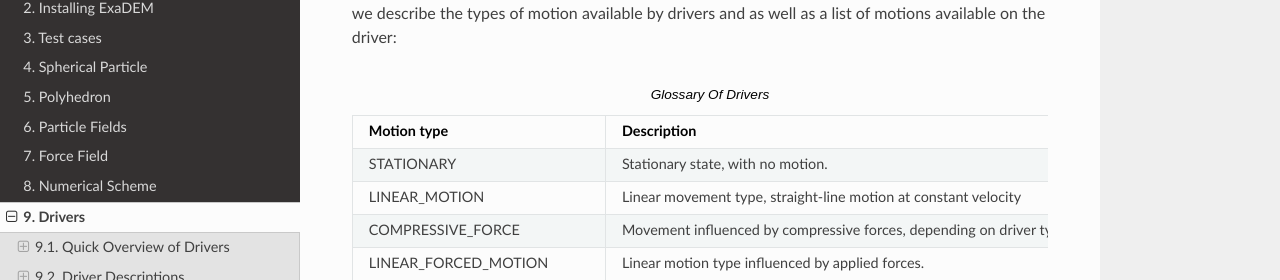
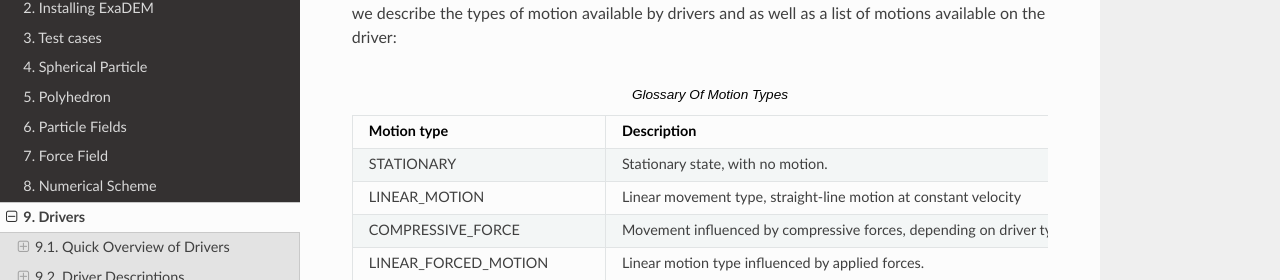
Before and after one commit to Collab4exaNBody/doc_exaDEM, a Sphinx documentation site: the page built from docs/source/project_exaDEM/Drivers.rst, in a window 1280 px wide and 900 px high, scrolled down 949 px. Shown: the part 173-453 px from the top of the window. Built offline with Sphinx 7.4.7 and the Read the Docs theme 3.1.0, drawn with Linux system fonts in a browser that asks for light colours; cross-references to code outside the pages are shown as plain code.

Commit message:
Update Drivers.rst

```diff
--- a/docs/source/project_exaDEM/Drivers.rst
+++ b/docs/source/project_exaDEM/Drivers.rst
@@ -46,7 +46,7 @@
 
 Drivers share common parameters contained in the Driver_params class. These parameters are mainly used in the time integration scheme to detect the type of displacement. In the tables below, we describe the types of motion available by drivers and as well as a list of motions available on the driver:
 
-.. list-table:: Glossary Of Drivers
+.. list-table:: Glossary Of Motion Types
    :widths: 25 25
    :header-rows: 1
 
@@ -66,7 +66,7 @@
      - Linear movement combined with compressive forces.
 
 
-.. list-table:: Glossary Of Drivers
+.. list-table:: Glossary Of Motion Types per Driver
    :widths: 25 25
    :header-rows: 1
 
```
